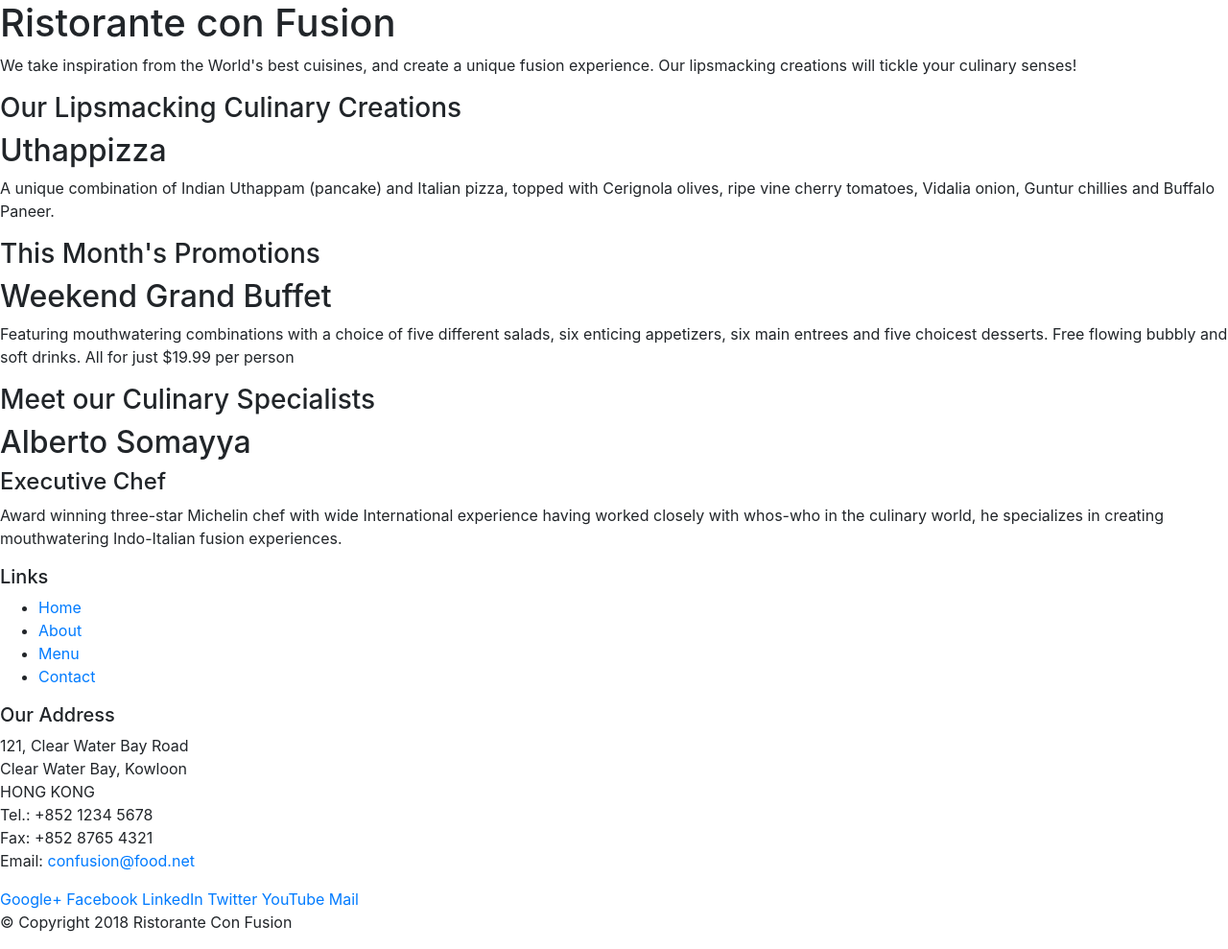
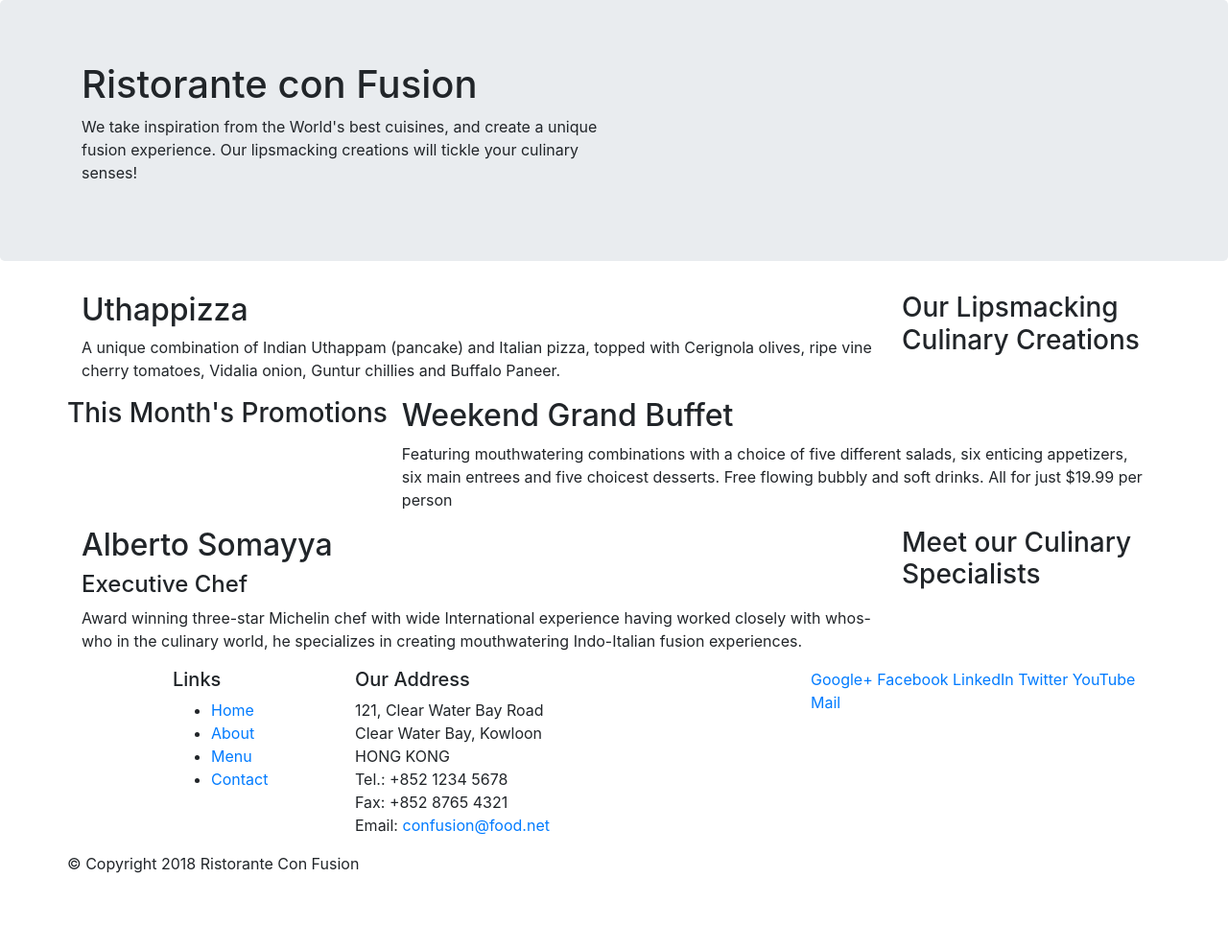
Before and after one commit to Samriddhi-dubey10/web_Restaurant, a website: page index.html in a window 1280 px wide. Shown: the whole page at 96% size. After the commit the page ends 928 px from the top, so only its background shows below. Drawn offline with nearby package versions, Linux system fonts and the light colour scheme.

Commit message:
Bootstrap Grid Part1

```diff
--- a/index.html
+++ b/index.html
@@ -14,46 +14,46 @@
 
 <body>
 
-    <header>
-        <div>
-            <div>
-                <div>
+    <header class="jumbotron">
+        <div class="container">
+            <div class="row">
+                <div class="col-12 col-sm-6">
                     <h1>Ristorante con Fusion</h1>
                     <p>We take inspiration from the World's best cuisines, and create a unique fusion experience. Our lipsmacking creations will tickle your culinary senses!</p>
                 </div>
-                <div>
+                <div class="col-12 col-sm">
                 </div>
             </div>
         </div>
     </header>
 
-    <div>
-        <div>
-            <div>
+    <div class="container">
+        <div class="row">
+            <div class="col-12 col-sm-4 order-sm-last col-md-3">
                 <h3>Our Lipsmacking Culinary Creations</h3>
             </div>
-            <div>
+            <div class="col col-sm order-sm-first col-md">
                 <h2>Uthappizza</h2>
                 <p>A unique combination of Indian Uthappam (pancake) and Italian pizza, topped with Cerignola olives, ripe vine cherry tomatoes, Vidalia onion, Guntur chillies and Buffalo Paneer.</p>
             </div>
         </div>
 
 
-        <div>
+        <div class="row">
             <div>
                 <h3>This Month's Promotions</h3>
             </div>
-            <div>
+            <div class="col col-sm col-md">
                 <h2>Weekend Grand Buffet</h2>
                 <p>Featuring mouthwatering combinations with a choice of five different salads, six enticing appetizers, six main entrees and five choicest desserts. Free flowing bubbly and soft drinks. All for just $19.99 per person </p>
             </div>
         </div>
 
-        <div>
-            <div>
+        <div class="row">
+            <div class="col-12  order-sm-last col-md-3">
                 <h3>Meet our Culinary Specialists</h3>
             </div>
-            <div>
+            <div class="col col-sm order-sm-first col-md">
                 <h2>Alberto Somayya</h2>
                 <h4>Executive Chef</h4>
                 <p>Award winning three-star Michelin chef with wide International experience having worked closely with whos-who in the culinary world, he specializes in creating mouthwatering Indo-Italian fusion experiences. </p>
@@ -62,9 +62,9 @@
     </div>
 
     <footer>
-        <div>
-            <div>
-                <div>
+        <div class="container">
+            <div class="row">
+                <div class="col-4  offset-1 col-sm-2">
                     <h5>Links</h5>
                     <ul>
                         <li><a href="#">Home</a></li>
@@ -73,7 +73,7 @@
                         <li><a href="#">Contact</a></li>
                     </ul>
                 </div>
-                <div>
+                <div class="col-7 col-sm-5">
                     <h5>Our Address</h5>
                     <address>
 		              121, Clear Water Bay Road<br>
@@ -84,7 +84,7 @@
 		              Email: <a href="mailto:confusion@food.net">confusion@food.net</a>
 		           </address>
                 </div>
-                <div>
+                <div class="col-12 col-sm-4">
                     <div>
                         <a href="http://google.com/+">Google+</a>
                         <a href="http://www.facebook.com/profile.php?id=">Facebook</a>
@@ -95,8 +95,8 @@
                     </div>
                 </div>
            </div>
-           <div>
-                <div>
+           <div class="row">
+                <div class="auto">
                     <p>© Copyright 2018 Ristorante Con Fusion</p>
                 </div>
            </div>
```
